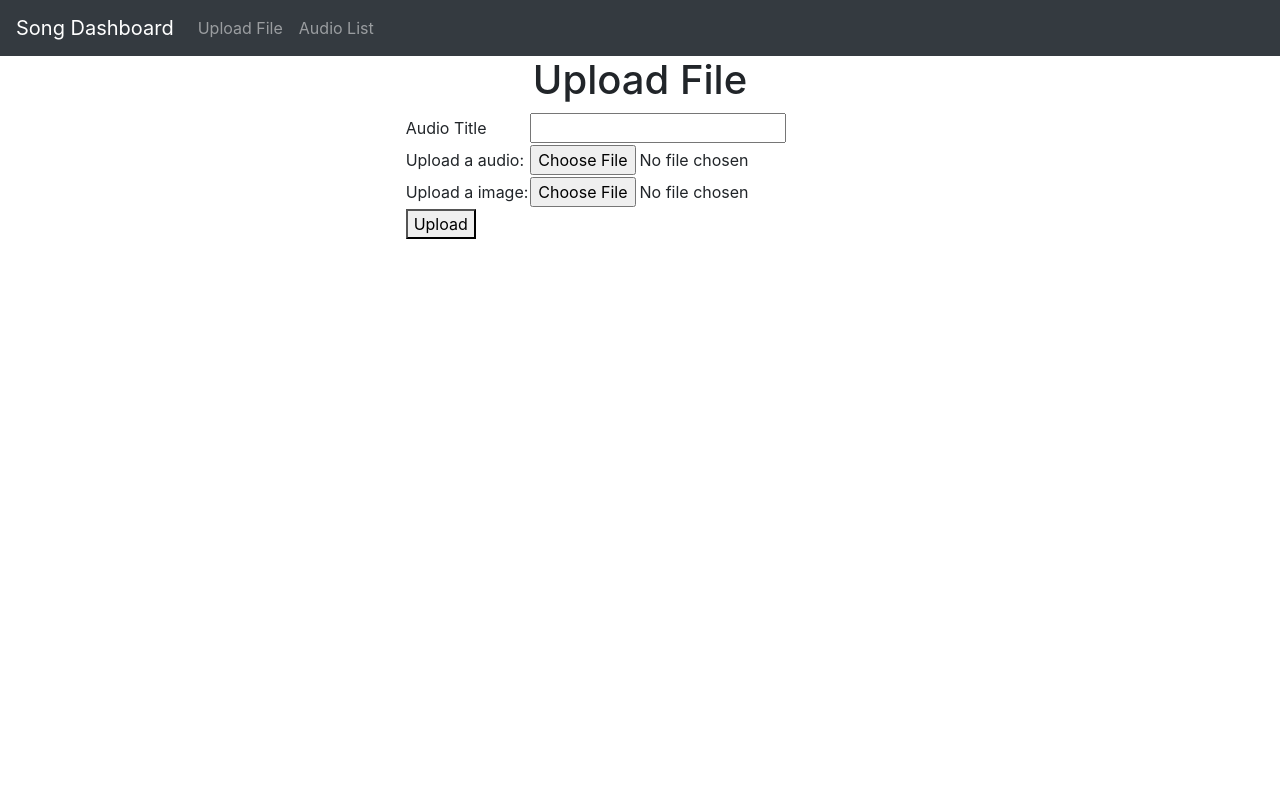
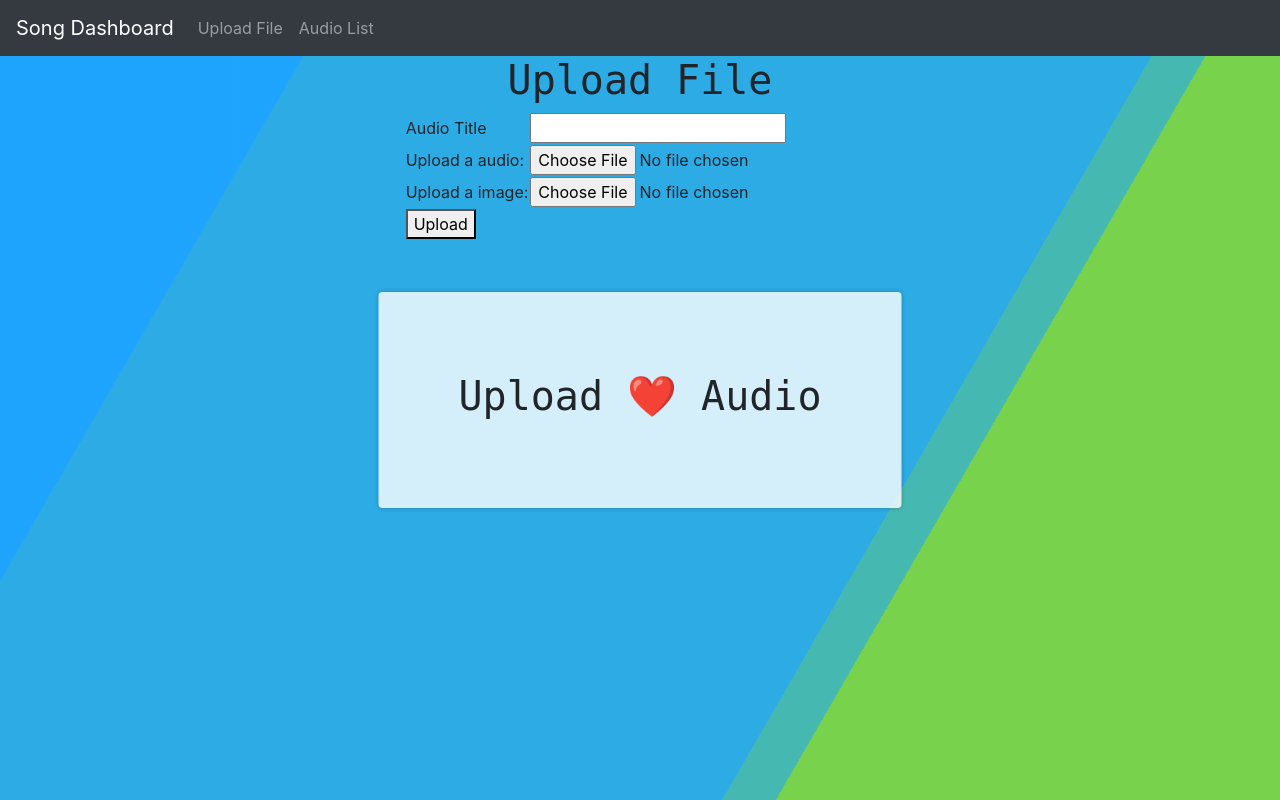
Before and after one commit to Deepakmp21/audio_project, a Django app: template audio_app/templates/upload_file1.html in a window 1280 px wide. Run offline with Django 3.2, Linux system fonts and the light colour scheme; the template is opened without the code that fills it, so the values that code supplies are empty; some libraries are stand-ins or nearby versions.

Commit message:
added some css

```diff
--- a/audio_app/templates/base2.html
+++ b/audio_app/templates/base2.html
@@ -5,8 +5,74 @@
     <link rel="stylesheet" href="https://stackpath.bootstrapcdn.com/bootstrap/4.5.2/css/bootstrap.min.css">
 </head>
 <body>
+
+   <style>
+
+html {
+  height:100%;
+}
+
+body {
+  margin:0;
+}
+
+.bg {
+  animation:slide 3s ease-in-out infinite alternate;
+  background-image: linear-gradient(-60deg, #6c3 50%, #09f 50%);
+  bottom:0;
+  left:-50%;
+  opacity:.5;
+  position:fixed;
+  right:-50%;
+  top:0;
+  z-index:-1;
+}
+
+.bg2 {
+  animation-direction:alternate-reverse;
+  animation-duration:4s;
+}
+
+.bg3 {
+  animation-duration:5s;
+}
+
+.content {
+  background-color:rgba(255,255,255,.8);
+  border-radius:.25em;
+  box-shadow:0 0 .25em rgba(0,0,0,.25);
+  box-sizing:border-box;
+  left:50%;
+  padding:10vmin;
+  position:fixed;
+  text-align:center;
+  top:50%;
+  transform:translate(-50%, -50%);
+}
+
+h1 {
+  font-family:monospace;
+}
+
+@keyframes slide {
+  0% {
+    transform:translateX(-25%);
+  }
+  100% {
+    transform:translateX(25%);
+  }
+}
+
+   </style>
+
+<div class="bg"></div>
+<div class="bg bg2"></div>
+<div class="bg bg3"></div>
+
+
+
     <nav class="navbar navbar-expand-lg navbar-dark bg-dark">
-        <a class="navbar-brand" href="#">Song Dashboard</a>
+        <a class="navbar-brand" href="{% url 'upload_file' %}">Song Dashboard</a>
         <button class="navbar-toggler" type="button" data-toggle="collapse" data-target="#navbarNav" aria-controls="navbarNav" aria-expanded="false" aria-label="Toggle navigation">
             <span class="navbar-toggler-icon"></span>
         </button>
--- a/audio_app/templates/upload_file1.html
+++ b/audio_app/templates/upload_file1.html
@@ -8,23 +8,27 @@
             <tr>
                 <td>Audio Title</td>
                 <td><input type="text" name="tname"></td>
-                <tr>
-                    <td>Upload a audio:</td>
-                    <td><input type="file" name="mname"></td>
-                </tr>
+            </tr>
+            <tr>
+                <td>Upload a audio:</td>
+                <td><input type="file" name="mname"></td>
+            </tr>
 
-                <tr>
+            <tr>
                     <td>Upload a image:</td>
                     <td><input type="file" name="image" id=""></td>
-                </tr>
             </tr>
+
             <tr>
                 <td>
                     <button type="submit" value="Upload">Upload</button>
                 </td>
             </tr>
-        <!-- {{ form.as_p }}
-        <button type="submit">Upload</button> -->
+
+            <div class="content">
+                <h1>Upload ❤️ Audio</h1>
+            </div>
+
     </table>
     </form></center>
 {% endblock %}
--- a/audio_app/urls.py
+++ b/audio_app/urls.py
@@ -3,8 +3,8 @@
 from . import views
 
 urlpatterns = [
-    path('admin/', admin.site.urls),
-    path("upload_file/", views.upload_file, name="upload_file"),
+    # path('admin/', admin.site.urls),
+    path("", views.upload_file, name="upload_file"),
     path("audio_list/", views.audio_list, name="audio_list"),
     path("audio_detail/<int:audio_file_id>/", views.audio_detail, name="audio_detail"),
 ]
--- a/audio_app/views.py
+++ b/audio_app/views.py
@@ -2,7 +2,7 @@
 
 # Create your views here.
 from django.shortcuts import render, redirect
-from django.forms import ValidationError
+# from django.forms import ValidationError
 # from .forms import UploadFileForm
 from .models import AudioFile
 from django.http import Http404
```
Also changed, not shown: media/image/download_1_MENqTGS.jpg (added), media/image/download_2_4gBO5V4.jpg (added), media/image/download_2_xseSU2I.jpg (added), media/image/download_wECRzF8.jpg (added), media/image/download_y9hVdCi.jpg (added), 7 other files.
